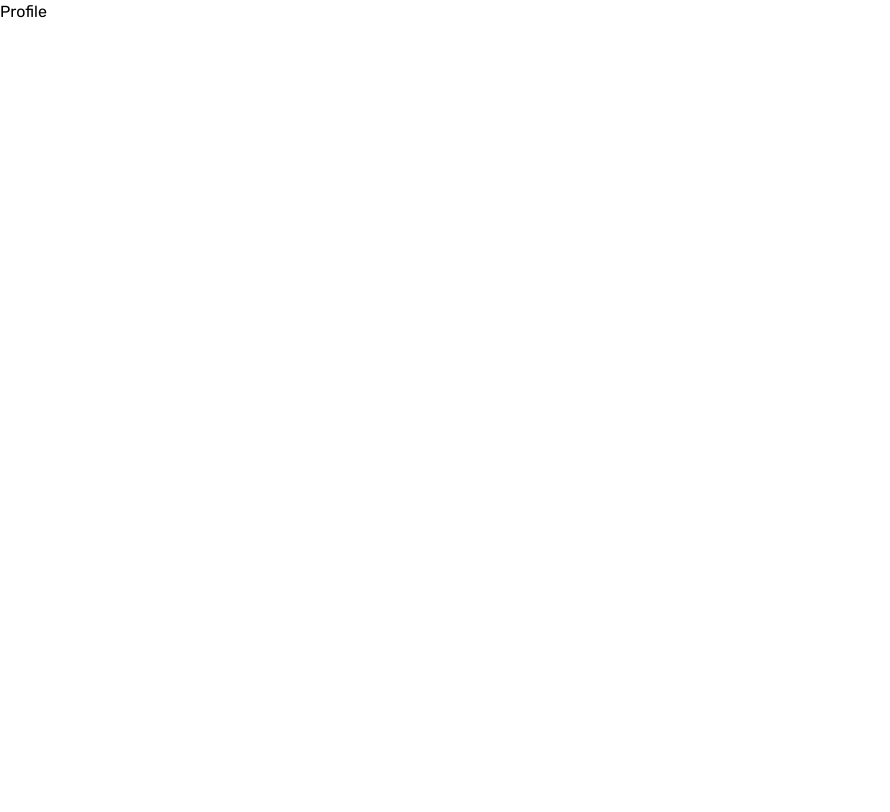
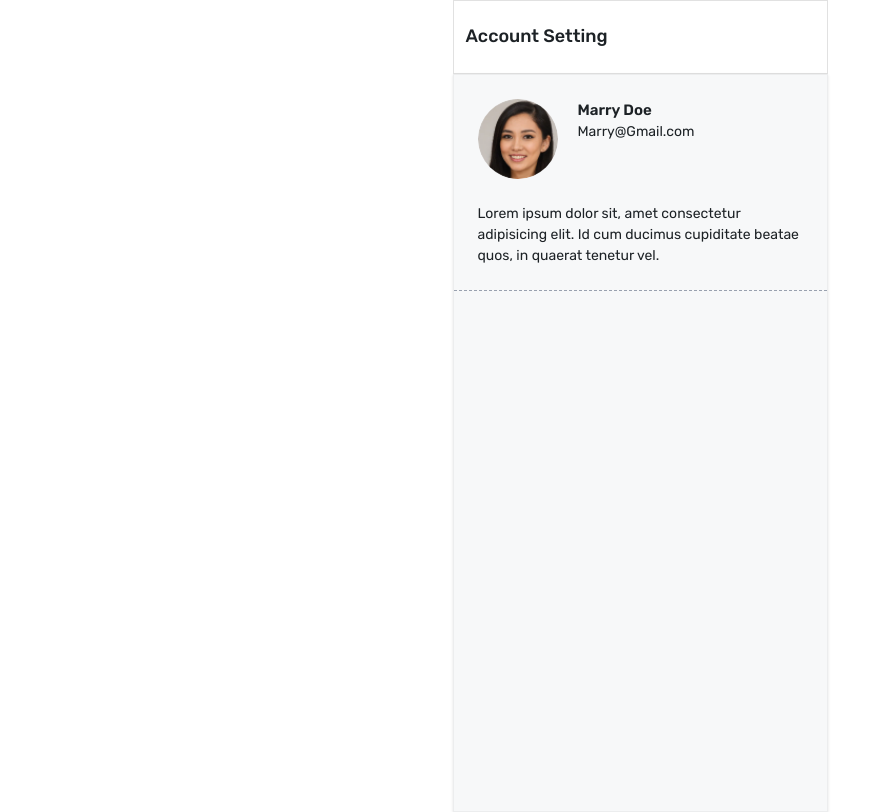
Before and after one commit to kartik11m/PopX_Educase, a React (Vite) app: page /profile in a window 1280 px wide. Shown: the whole page, without its empty margins (0-890 px from the left). Built offline with nearby package versions, Linux system fonts and the light colour scheme.

Commit message:
Layout for profile page is created

```diff
--- a/src/Pages/Profile.jsx
+++ b/src/Pages/Profile.jsx
@@ -1,8 +1,27 @@
 import React from 'react'
+
 
 const Profile = () => {
   return (
-    <div>Profile</div>
+        <div className="flex flex-col h-[812px] items-center justify-center bg-white">
+            <div className='flex items-center bg-white w-[375px] h-20 border border-[#0000001e]'>
+                <p className='ms-3 font-medium text-[18px] text-[#1D2226]'>Account Setting</p>
+            </div>
+            <div className="flex h-screen w-[375px] flex-col gap-6 border border-[#0000000b] bg-[#F7F8F9] shadow-sm p-6">
+                <div className="flex items-start gap-5">
+                    <img className='h-20 w-20 rounded-full' src="/girl.png" alt="picture" />
+                    <div>
+                        <p className='text-[#1D2226] font-semibold text-[15px]'>Marry Doe</p>
+                        <p className='text-[#1D2226] text-[14px]'>Marry@Gmail.com</p>
+                    </div>
+
+                </div>
+                <div>
+                    <p className=' text-[#1D2226] text-[14px]'>Lorem ipsum dolor sit, amet consectetur adipisicing elit. Id cum ducimus cupiditate beatae quos, in quaerat tenetur vel.</p>
+                </div>
+                <div className="-mx-6 border-t border-dashed border-gray-400"></div>
+            </div>
+        </div>
   )
 }
 
```
